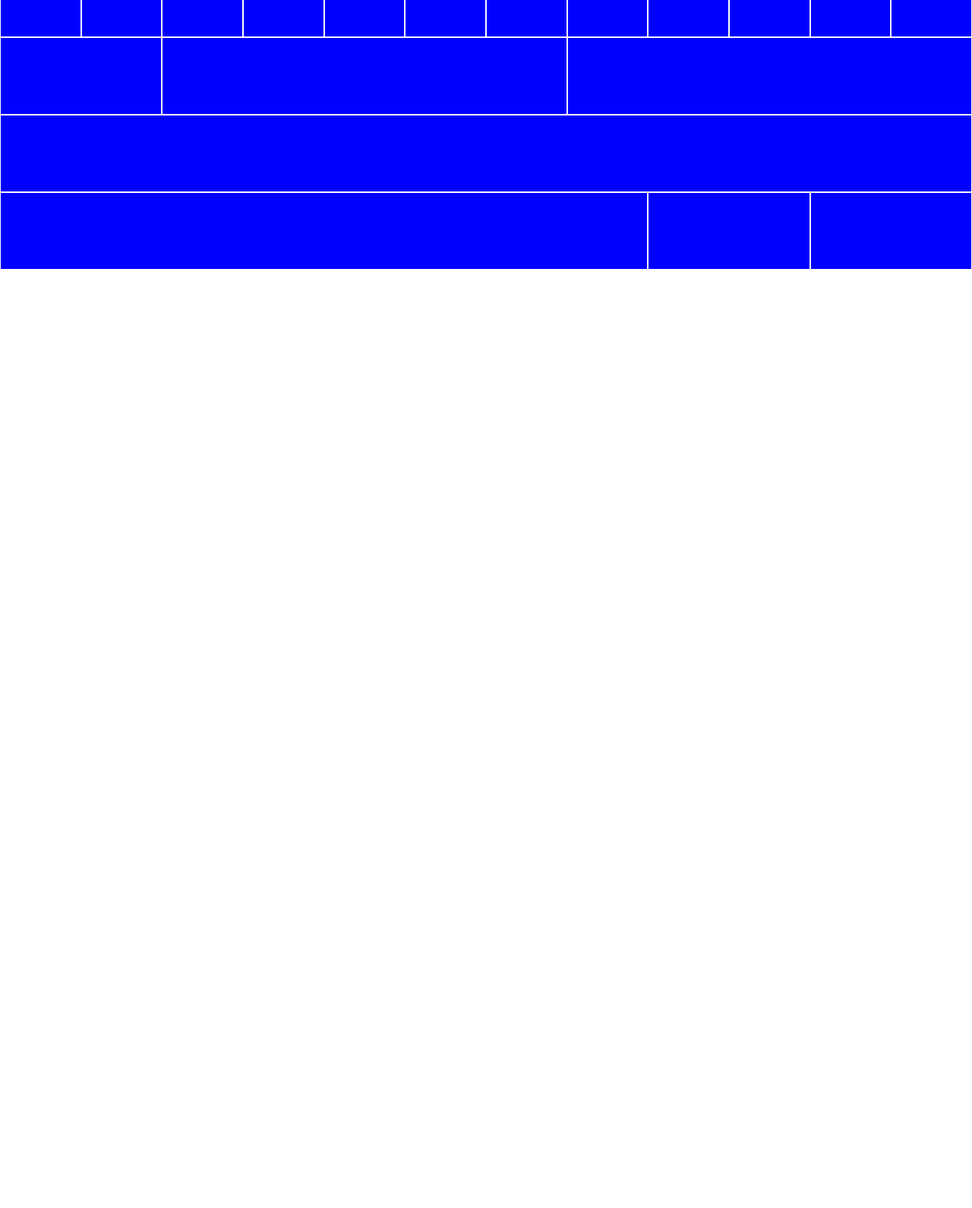
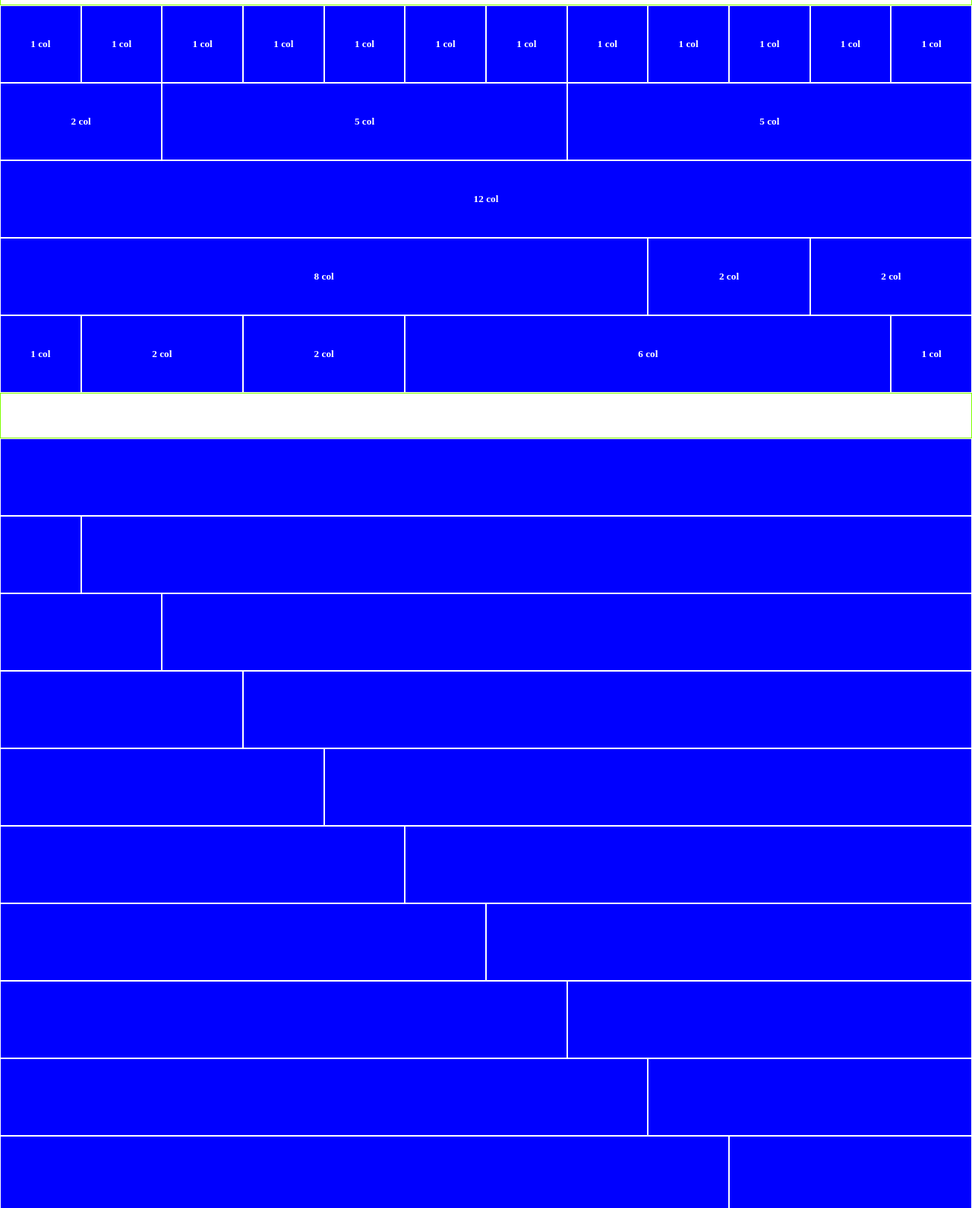
Before and after one commit to SimScap/html-css-12bool, a plain HTML site: page index.html in a window 1280 px wide. Shown: the part 53-1643 px from the top of the page at 76% size. Before the commit the page ends 800 px from the top, so only its background shows below. Drawn offline with Linux system fonts and the light colour scheme.

Commit message:
quasi finito

```diff
--- a/css/style.css
+++ b/css/style.css
@@ -2,4 +2,18 @@
     width: 100%;
     height: 100px;
     background-color: blue;
+    position: relative;
 }
+
+.spacing{
+    width: 100%;
+    height: 60px;
+    border: 1px solid chartreuse;
+}
+h5{
+    color: white;
+    position: absolute;
+    transform: translate(-50% , -50%);
+    top: 50%;
+    left: 50%;
+}
--- a/index.html
+++ b/index.html
@@ -10,41 +10,151 @@
     <title>12BOOL</title>
 </head>
 <body>
+    <div class="spacing"><h1>Esercizio per Casa</h1></div>
+    <div class="row">
+        <div class="col-1">
+            <div class="box">
+                <h5>1 col</h5>
+            </div>
+        </div>
+        <div class="col-1">
+            <div class="box">
+                <h5>1 col</h5>
+            </div>
+        </div>
+        <div class="col-1">
+            <div class="box">
+                <h5>1 col</h5>
+            </div>
+        </div>
+        <div class="col-1">
+            <div class="box">
+                <h5>1 col</h5>
+            </div>
+        </div>
+        <div class="col-1">
+            <div class="box">
+                <h5>1 col</h5>
+            </div>
+        </div>
+        <div class="col-1">
+            <div class="box">
+                <h5>1 col</h5>
+            </div>
+        </div>
+        <div class="col-1">
+            <div class="box">
+                <h5>1 col</h5>
+            </div>
+        </div>
+        <div class="col-1">
+            <div class="box">
+                <h5>1 col</h5>
+            </div>
+        </div>
+        <div class="col-1">
+            <div class="box">
+                <h5>1 col</h5>
+            </div>
+        </div>
+        <div class="col-1">
+            <div class="box">
+                <h5>1 col</h5>
+            </div>
+        </div>
+        <div class="col-1">
+            <div class="box">
+                <h5>1 col</h5>
+            </div>
+        </div>
+        <div class="col-1">
+            <div class="box">
+                <h5>1 col</h5>
+            </div>
+        </div>
+    </div>
+    <div class="row">
+        <div class="col-2">
+            <div class="box">
+                <h5>2 col</h5>
+            </div>
+        </div>
+        <div class="col-5">
+            <div class="box">
+                <h5>5 col</h5>
+            </div>
+        </div>
+        <div class="col-5">
+            <div class="box">
+                <h5>5 col</h5>
+            </div>
+        </div>
+    </div>
+    <div class="row">
+        <div class="col-12">
+            <div class="box">
+                <h5>12 col</h5>
+            </div>
+        </div>
+    </div>
+    <div class="row">
+        <div class="col-8">
+            <div class="box">
+                <h5>8 col</h5>
+            </div>
+        </div>
+        <div class="col-2">
+            <div class="box">
+                <h5>2 col</h5>
+            </div>
+        </div>
+        <div class="col-2">
+            <div class="box">
+                <h5>2 col</h5>
+            </div>
+        </div>
+    </div>
+    <div class="row">
+        <div class="col-1">
+            <div class="box">
+                <h5>1 col</h5>
+            </div>
+        </div>
+        <div class="col-2">
+            <div class="box">
+                <h5>2 col</h5>
+            </div>
+        </div>
+        <div class="col-2">
+            <div class="box">
+                <h5>2 col</h5>
+            </div>
+        </div>
+        <div class="col-6">
+            <div class="box">
+                <h5>6 col</h5>
+            </div>
+        </div>
+        <div class="col-1">
+            <div class="box">
+                <h5>1 col</h5>
+            </div>
+        </div>
+    </div>
+
+
+    <div class="spacing"></div>
+
+    <div class="row">
+        <div class="col-12">
+            <div class="box"></div>
+        </div>
+    </div>
     <div class="row">
         <div class="col-1">
             <div class="box"></div>
         </div>
-        <div class="col-1">
-            <div class="box"></div>
-        </div>
-        <div class="col-1">
-            <div class="box"></div>
-        </div>
-        <div class="col-1">
-            <div class="box"></div>
-        </div>
-        <div class="col-1">
-            <div class="box"></div>
-        </div>
-        <div class="col-1">
-            <div class="box"></div>
-        </div>
-        <div class="col-1">
-            <div class="box"></div>
-        </div>
-        <div class="col-1">
-            <div class="box"></div>
-        </div>
-        <div class="col-1">
-            <div class="box"></div>
-        </div>
-        <div class="col-1">
-            <div class="box"></div>
-        </div>
-        <div class="col-1">
-            <div class="box"></div>
-        </div>
-        <div class="col-1">
+        <div class="col-11">
             <div class="box"></div>
         </div>
     </div>
@@ -52,29 +162,144 @@
         <div class="col-2">
             <div class="box"></div>
         </div>
-        <div class="col-5">
-            <div class="box"></div>
-        </div>
-        <div class="col-5">
+        <div class="col-10">
             <div class="box"></div>
         </div>
     </div>
     <div class="row">
-        <div class="col-12">
+        <div class="col-3">
             <div class="box"></div>
         </div>
+        <div class="col-9">
+            <div class="box"></div>
+        </div>
+    </div>
+    <div class="row">
+        <div class="col-4">
+            <div class="box"></div>
+        </div>
+        <div class="col-8">
+            <div class="box"></div>
+        </div>
+    </div>
+    <div class="row">
+        <div class="col-5">
+            <div class="box"></div>
+        </div>
+        <div class="col-7">
+            <div class="box"></div>
+        </div>
+    </div>
+    <div class="row">
+        <div class="col-6">
+            <div class="box"></div>
+        </div>
+        <div class="col-6">
+            <div class="box"></div>
+        </div>
+        </div>
+        <div class="row">
+            <div class="col-7">
+                <div class="box"></div>
+            </div>
+            <div class="col-5">
+            <div class="box"></div>
+    </div>
     </div>
     <div class="row">
         <div class="col-8">
             <div class="box"></div>
         </div>
-        <div class="col-2">
+        <div class="col-4">
+            <div class="box"></div>
+    </div>
+    </div>
+    <div class="row">
+        <div class="col-9">
+            <div class="box"></div>
+        </div>
+        <div class="col-3">
+            <div class="box"></div>
+    </div>
+    </div>
+    <div class="row">
+        <div class="col-10">
             <div class="box"></div>
         </div>
         <div class="col-2">
             <div class="box"></div>
+    </div>
+    </div>
+    <div class="row">
+        <div class="col-11">
+            <div class="box"></div>
+        </div>
+        <div class="col-1">
+            <div class="box"></div>
+    </div>
+    </div>
+
+    <div class="spacing"><h1>Offset</h1></div>
+
+    <div class="row">
+        <div class="col-offset-11 col-1">
+            <div class="box"></div>
+        </div>
+    </div>
+    <div class="row">
+        <div class="col-offset-10 col-2">
+            <div class="box"></div>
+        </div>
+    </div>
+    <div class="row">
+        <div class="col-offset-9 col-3">
+            <div class="box"></div>
+        </div>
+    </div>
+    <div class="row">
+        <div class="col-offset-8 col-4">
+            <div class="box"></div>
+        </div>
+    </div>
+    <div class="row">
+        <div class="col-offset-7 col-5">
+            <div class="box"></div>
+        </div>
+    </div>
+    <div class="row">
+        <div class="col-offset-6 col-6">
+            <div class="box"></div>
+        </div>
+    </div>
+    <div class="row">
+        <div class="col-offset-5 col-7">
+            <div class="box"></div>
+        </div>
+    </div>
+    <div class="row">
+        <div class="col-offset-4 col-8">
+            <div class="box"></div>
+        </div>
+    </div>
+    <div class="row">
+        <div class="col-offset-3 col-9">
+            <div class="box"></div>
+        </div>
+    </div>
+    <div class="row">
+        <div class="col-offset-2 col-10">
+            <div class="box"></div>
+        </div>
+    </div>
+    <div class="row">
+        <div class="col-offset-1 col-11">
+            <div class="box"></div>
         </div>
     </div>
 
+
+
+
+
 </body>
 </html>
```
